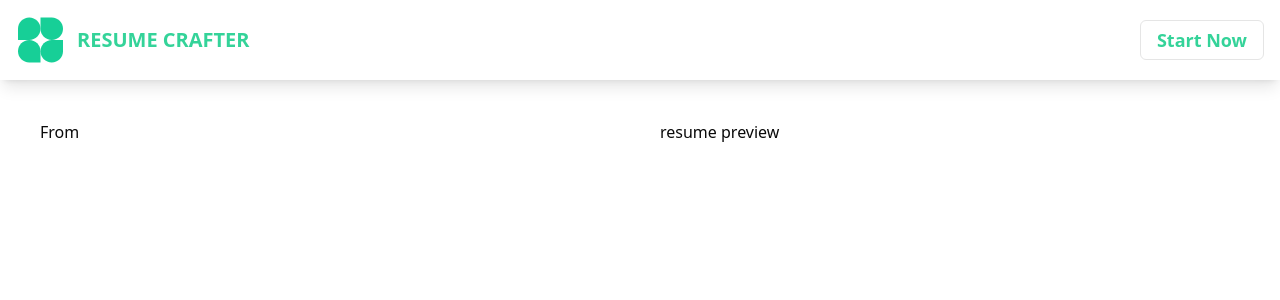
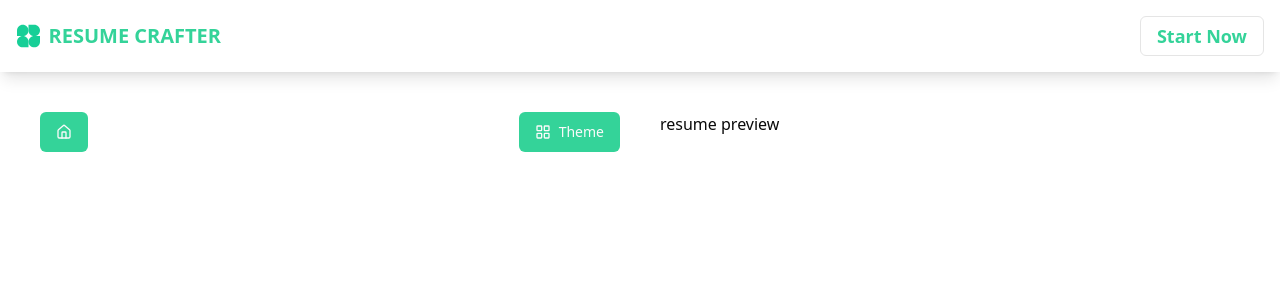
Before and after one commit to harun708280/ResumeCrafter, a React (Vite) app: page /resume in a window 1280 px wide. Shown: the top 300 px of the page. Built offline with nearby package versions, Linux system fonts and the light colour scheme; no server answers.

Commit message:
start resume section

```diff
--- a/src/Nav/Nav.jsx
+++ b/src/Nav/Nav.jsx
@@ -16,8 +16,8 @@ const Nav = () => {
       <div className="max-w-[1600px] mx-auto flex justify-between items-center">
         <Link to='/'>
         <div className="flex items-center">
-          <img src="./logo.svg" alt="Resume Crafter Logo" />
-          <h1 className="text-xl font-extrabold uppercase text-primary ml-3">
+          <img src="./logo.svg" className="h-6" alt="Resume Crafter Logo" />
+          <h1 className="text-xl font-extrabold uppercase text-primary ml-2">
             Resume Crafter
           </h1>
         </div>
--- a/src/Resume/FromSection.jsx
+++ b/src/Resume/FromSection.jsx
@@ -1,9 +1,17 @@
 import React from 'react';
+import { Button } from '../components/ui/button';
+import { Home, LayoutGrid, ThermometerIcon } from 'lucide-react';
 
 const FromSection = () => {
     return (
         <div>
-            From
+            <div className="flex justify-between items-center">
+                <Button><Home className='h-10'></Home></Button>
+                <Button> <LayoutGrid></LayoutGrid> Theme</Button>
+            </div>
+
+
+
         </div>
     );
 };
```
